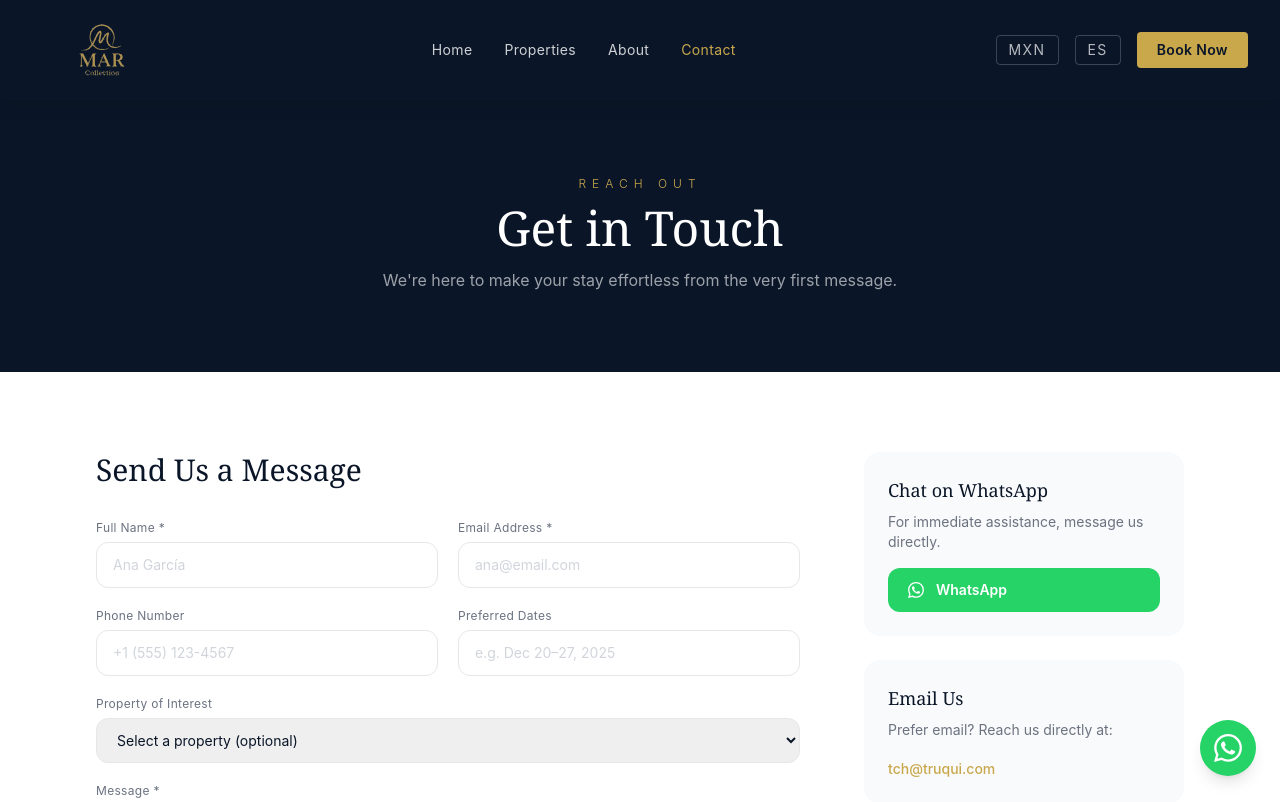
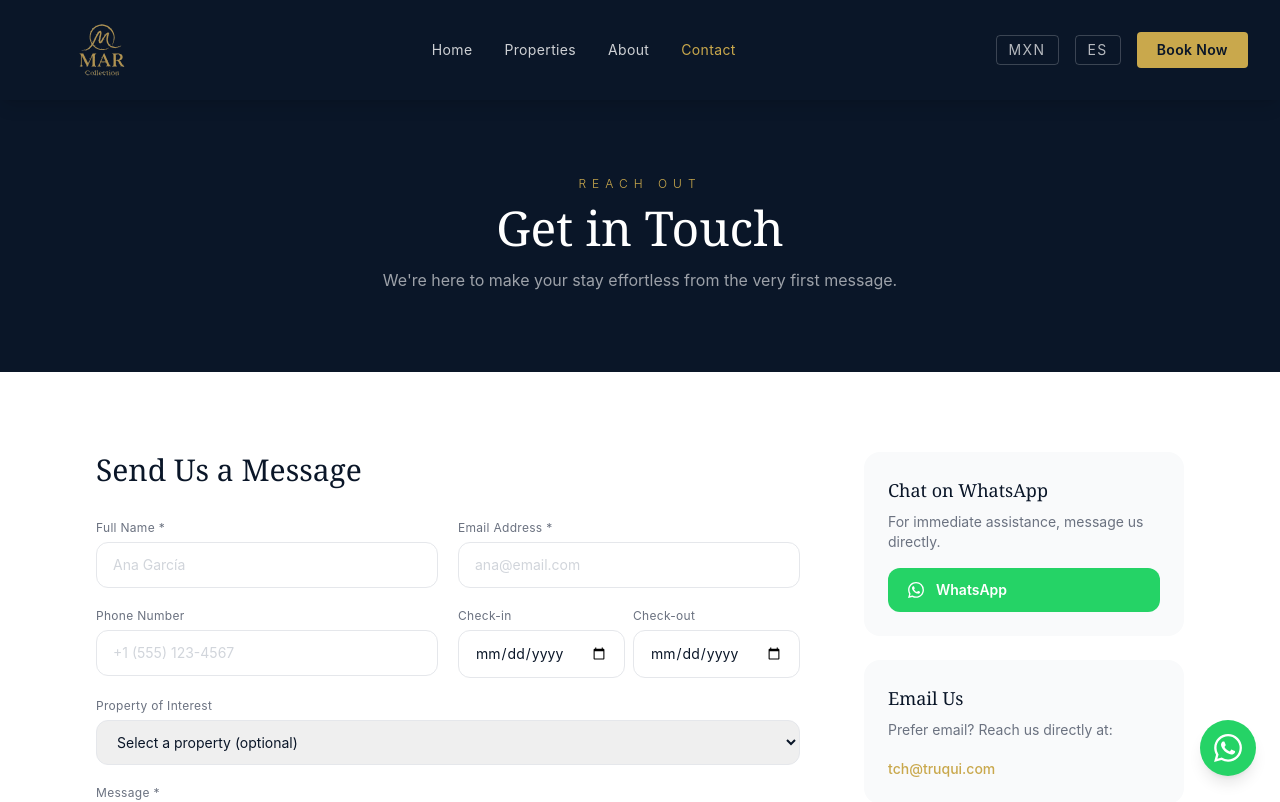
Before and after one commit to MarcoTruqui/Mar-Collection, a Next.js app: page /contact in a window 1280 px wide. Shown: the top 802 px of the page. Built offline with nearby package versions, Linux system fonts and the light colour scheme.

Commit message:
Contact form: replace dates text input with check-in/check-out date pickers

```diff
--- a/app/contact/page.js
+++ b/app/contact/page.js
@@ -18,7 +18,7 @@ export default function ContactPage() {
   const { t } = useLanguage()
   const [status, setStatus] = useState('idle') // idle | sending | sent | error
   const [form, setForm] = useState({
-    name: '', email: '', phone: '', message: '', property: '', dates: '',
+    name: '', email: '', phone: '', message: '', property: '', checkIn: '', checkOut: '',
   })
 
   function handleChange(e) {
@@ -32,7 +32,10 @@ export default function ContactPage() {
       const res = await fetch('/api/contact', {
         method: 'POST',
         headers: { 'Content-Type': 'application/json' },
-        body: JSON.stringify(form),
+        body: JSON.stringify({
+          ...form,
+          dates: form.checkIn && form.checkOut ? `${form.checkIn} → ${form.checkOut}` : '',
+        }),
       })
       if (!res.ok) throw new Error('Failed')
       setStatus('sent')
@@ -109,16 +112,28 @@ export default function ContactPage() {
                       placeholder="+1 (555) 123-4567"
                     />
                   </div>
-                  <div>
-                    <label className="block text-xs text-gray-500 mb-1.5 tracking-wide">{t.contact.preferredDates}</label>
-                    <input
-                      type="text"
-                      name="dates"
-                      value={form.dates}
-                      onChange={handleChange}
-                      className={inputClass}
-                      placeholder="e.g. Dec 20–27, 2025"
-                    />
+                  <div className="grid grid-cols-2 gap-2 sm:col-span-1">
+                    <div>
+                      <label className="block text-xs text-gray-500 mb-1.5 tracking-wide">Check-in</label>
+                      <input
+                        type="date"
+                        name="checkIn"
+                        value={form.checkIn}
+                        onChange={handleChange}
+                        className={inputClass}
+                      />
+                    </div>
+                    <div>
+                      <label className="block text-xs text-gray-500 mb-1.5 tracking-wide">Check-out</label>
+                      <input
+                        type="date"
+                        name="checkOut"
+                        min={form.checkIn || undefined}
+                        value={form.checkOut}
+                        onChange={handleChange}
+                        className={inputClass}
+                      />
+                    </div>
                   </div>
                 </div>
 
```
